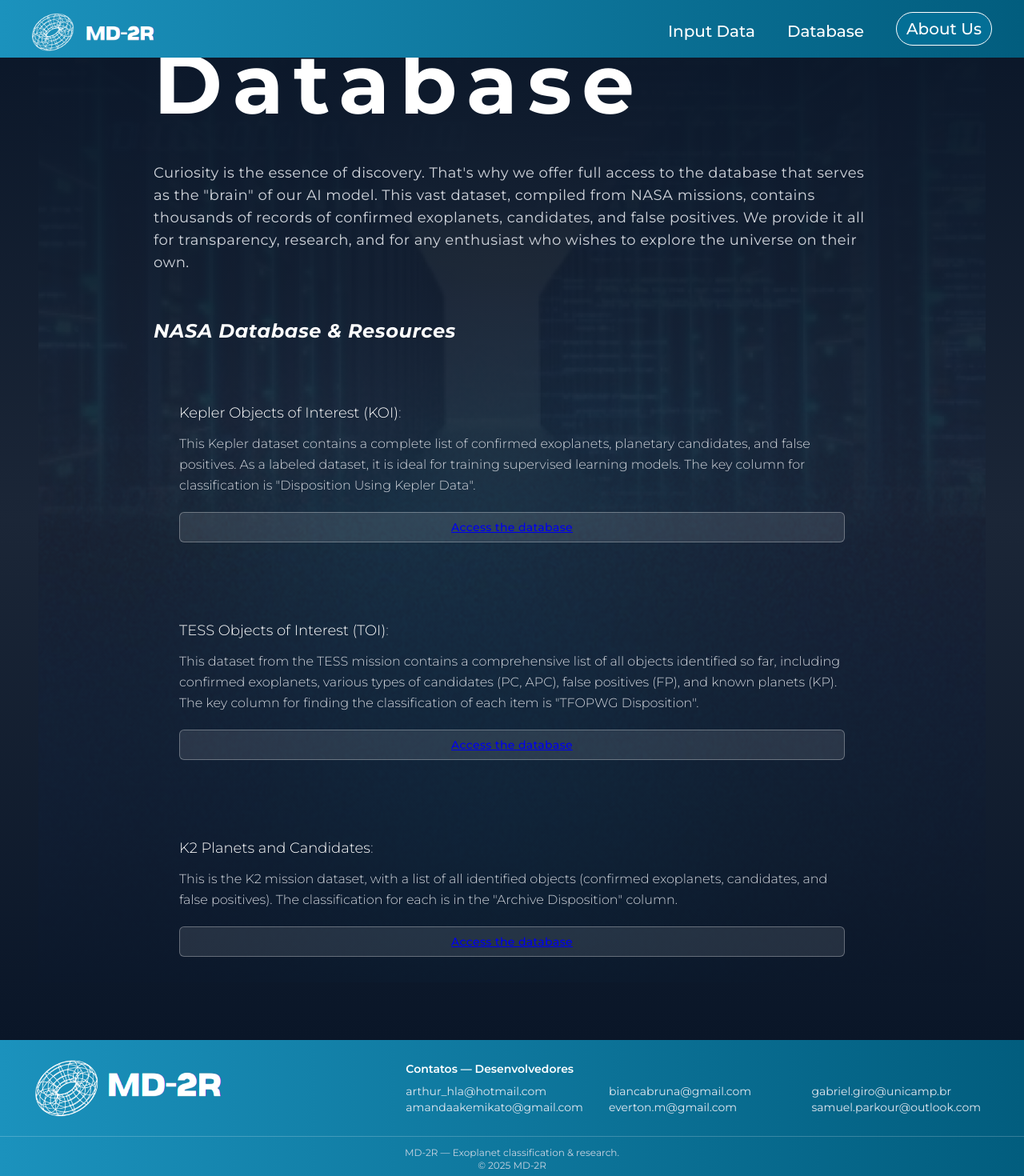
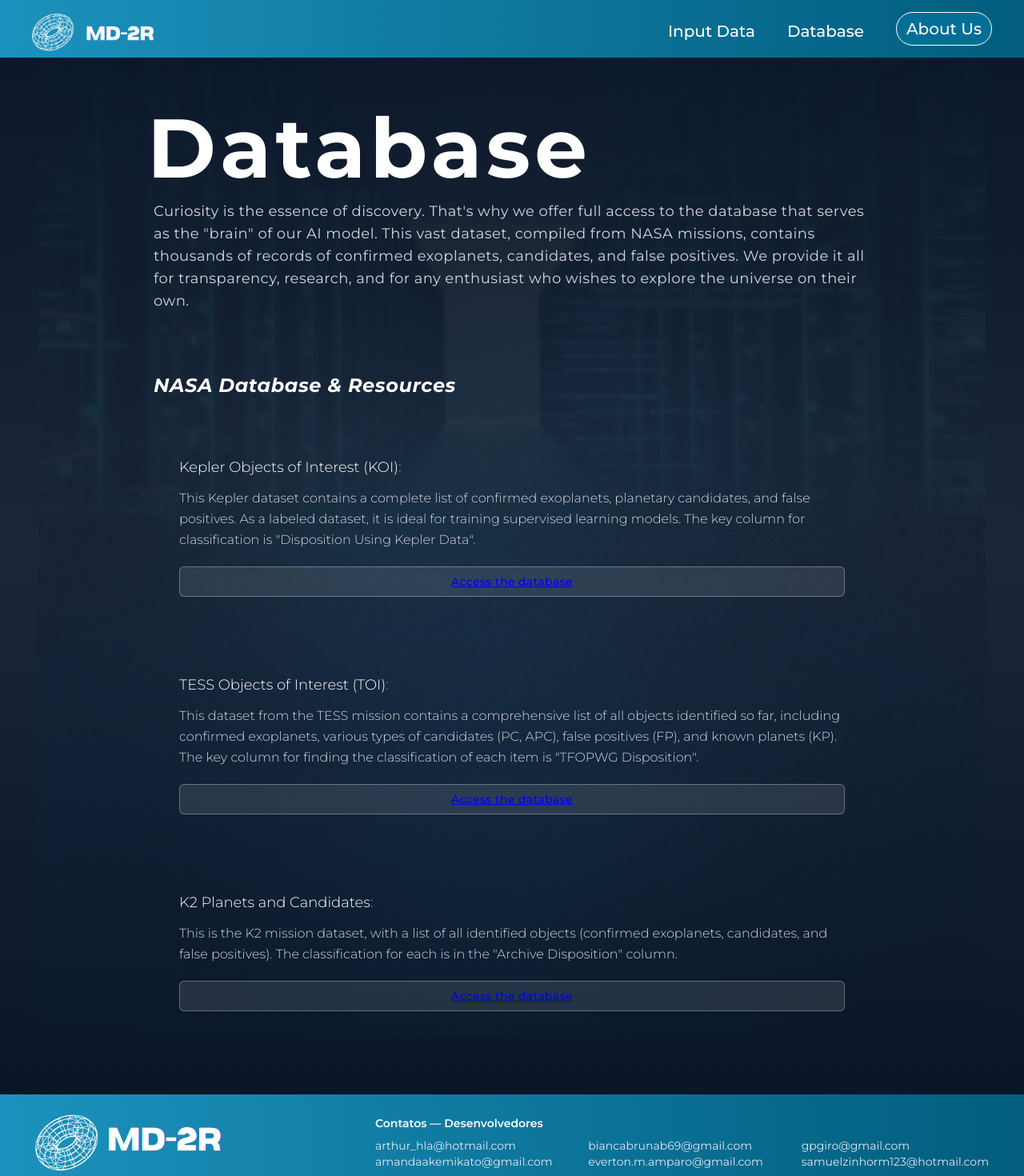
Before and after one commit to samukovisk/ai-exoplanet-hunter, a SvelteKit app in the folder front-end/: page /baseDeDados in a window 1280 px wide. Shown: the top 1470 px of the page at 80% size. Built offline with nearby package versions, Linux system fonts and the light colour scheme.

Commit message:
Quase lá

```diff
--- a/front-end/src/lib/components/Footer.svelte
+++ b/front-end/src/lib/components/Footer.svelte
@@ -17,11 +17,11 @@
       <h2 class="font-semibold text-sm mb-2">Contatos — Desenvolvedores</h2>
       <div class="grid grid-cols-2 md:grid-cols-3 gap-x-8 text-sm text-slate-200">
         <div>arthur_hla@hotmail.com</div>
-        <div>biancabruna@gmail.com</div>
-        <div>gabriel.giro@unicamp.br</div>
+        <div>biancabrunab69@gmail.com</div>
+        <div>gpgiro@gmail.com</div>
         <div>amandaakemikato@gmail.com</div>
-        <div>everton.m@gmail.com</div>
-        <div>samuel.parkour@outlook.com</div>
+        <div>everton.m.amparo@gmail.com</div>
+        <div>samuelzinhorm123@hotmail.com</div>
       </div>
     </div>
 
--- a/front-end/src/routes/AboutUs/+page.svelte
+++ b/front-end/src/routes/AboutUs/+page.svelte
@@ -48,12 +48,12 @@
         </div>
 
         <div class=" text-center absolute top-[-23%] right-[53%] w-60 p-3 bg-white/1 rounded-md">
-          <p class="font-bold text-sm text-white">Bianca La mamis</p>
+          <p class="font-bold text-sm text-white">Bianca Bruna</p>
           <p class ="text-white"> 23 years old <br> Control & Automation Eng.</p>
         </div>
 
         <div class="text-center absolute top-[-8%] right-[37%] w-60 p-3 bg-white/1 rounded-md">
-          <p class="font-bold text-sm text-white">Arthurzinho da Fem</p>
+          <p class="font-bold text-sm text-white">Arthur Amorim</p>
           <p class ="text-white"> 22 years old <br> Mechanical Eng.</p>
         </div>
 
@@ -63,7 +63,7 @@
         </div>
 
         <div class=" text-center absolute top-[90%] right-[5%] w-48 p-3 bg-white/0 rounded-md">
-          <p class="font-bold text-sm text-white">Gabriel Giroflex</p>
+          <p class="font-bold text-sm text-white">Gabriel Giro</p>
           <p class ="text-white"> 22 years old <br> Computer Eng.</p>
         </div>
 
--- a/front-end/src/routes/baseDeDados/+page.svelte
+++ b/front-end/src/routes/baseDeDados/+page.svelte
@@ -2,6 +2,7 @@
   import { page } from '$app/stores';
   import Footer from '$lib/components/Footer.svelte';
 
+  // Lista de databases com links reais
   const databases = [
     {
       title: "Kepler Objects of Interest (KOI)",
@@ -10,7 +11,7 @@
         `This Kepler dataset contains a complete list of confirmed exoplanets, planetary candidates, and false positives.
          As a labeled dataset, it is ideal for training supervised learning models.
          The key column for classification is "Disposition Using Kepler Data".`,
-      link: "#"
+      link: "https://exoplanetarchive.ipac.caltech.edu/cgi-bin/TblView/nph-tblView?app=ExoTbls&config=cumulative"
     },
     {
       title: "TESS Objects of Interest (TOI)",
@@ -19,7 +20,7 @@
         `This dataset from the TESS mission contains a comprehensive list of all objects identified so far, including confirmed exoplanets,
          various types of candidates (PC, APC), false positives (FP), and known planets (KP).
          The key column for finding the classification of each item is "TFOPWG Disposition".`,
-      link: "#"
+      link: "https://exoplanetarchive.ipac.caltech.edu/cgi-bin/TblView/nph-tblView?app=ExoTbls&config=TOI"
     },
     {
       title: "K2 Planets and Candidates",
@@ -27,7 +28,7 @@
       description:
         `This is the K2 mission dataset, with a list of all identified objects (confirmed exoplanets, candidates, and false positives).
          The classification for each is in the "Archive Disposition" column.`,
-      link: "#"
+      link: "https://exoplanetarchive.ipac.caltech.edu/cgi-bin/TblView/nph-tblView?app=ExoTbls&config=k2pandc"
     }
   ];
 </script>
@@ -37,21 +38,23 @@
 
   <!-- Plano de fundo que rola -->
   <div class="w-full h-auto bg-[#0a1628] bg-[url('/database_fundo.png')] bg-[length:100%_auto] bg-no-repeat bg-top">
-    <div class="absolute inset-0 bg-white/20"></div> <!-- ajuste o valor /10, /20, etc -->
 
-    <!-- Overlays -->
+    <!-- Overlay branco translúcido para clarear fundo -->
+    <div class="absolute inset-0 bg-white/20"></div>
+
+    <!-- Outros overlays -->
     <div class="absolute inset-0 bg-[url('/Design sem nome.png')] bg-cover bg-center"></div>
     <div class="absolute inset-0 bg-[#0a1628]/30"></div>
     <div class="absolute inset-0 bg-gradient-to-b
                 from-[#0a1628] via-[#0a162880] to-[#0a1628] pointer-events-none"></div>
 
     <!-- Conteúdo -->
-    <div class="relative max-w-4xl mx-auto">
-      <h1 class="text-[2.5rem] md:text-[6.5rem] font-bold tracking-[0.12em] leading-tight mb-8">
+    <div class=" relative max-w-4xl mx-auto">
+      <h1 class="pt-20 text-[2.5rem] md:text-[6.5rem] -ml-2 font-bold tracking-[0.05em] leading-tight mb-0">
         Database
       </h1>
 
-      <p class="text-base md:text-lg text-gray-300 leading-7 tracking-wide mb-14">
+      <p class="pb-5 text-base md:text-lg text-gray-300 leading-7 tracking-wide mb-14">
         Curiosity is the essence of discovery. That's why we offer full access to the database that serves
         as the "brain" of our AI model. This vast dataset, compiled from NASA missions, contains thousands
         of records of confirmed exoplanets, candidates, and false positives. We provide it all for transparency,
@@ -62,6 +65,7 @@
         NASA Database & Resources
       </h2>
 
+      <!-- Lista de cards -->
       {#each databases as db}
         <div class="rounded-lg p-6 md:p-8 mb-8 transition-transform duration-300 hover:-translate-y-1">
           <h3 class="text-lg font-light mb-3">
@@ -70,10 +74,15 @@
           <p class="text-sm md:text-base text-gray-300 font-light leading-relaxed mb-5">
             {db.description}
           </p>
-          <a href={db.link}
-            class="block w-full text-center px-4 py-2 rounded-md border border-white/30 bg-white/10
-                    text-sm font-medium tracking-wide transition-colors duration-300
-                    hover:bg-white/20 hover:border-white/50">
+
+          <!-- BOTÃO FUNCIONAL -->
+          <a
+            href={db.link}
+            target="_blank"
+            rel="noopener noreferrer"
+            class="inline-block w-full text-center px-4 py-2 rounded-md border border-white/30 bg-white/10
+                   text-sm font-medium tracking-wide transition-all duration-300
+                   hover:bg-white/20 hover:border-white/50 hover:scale-[1.02]">
             Access the database
           </a>
         </div>
```
